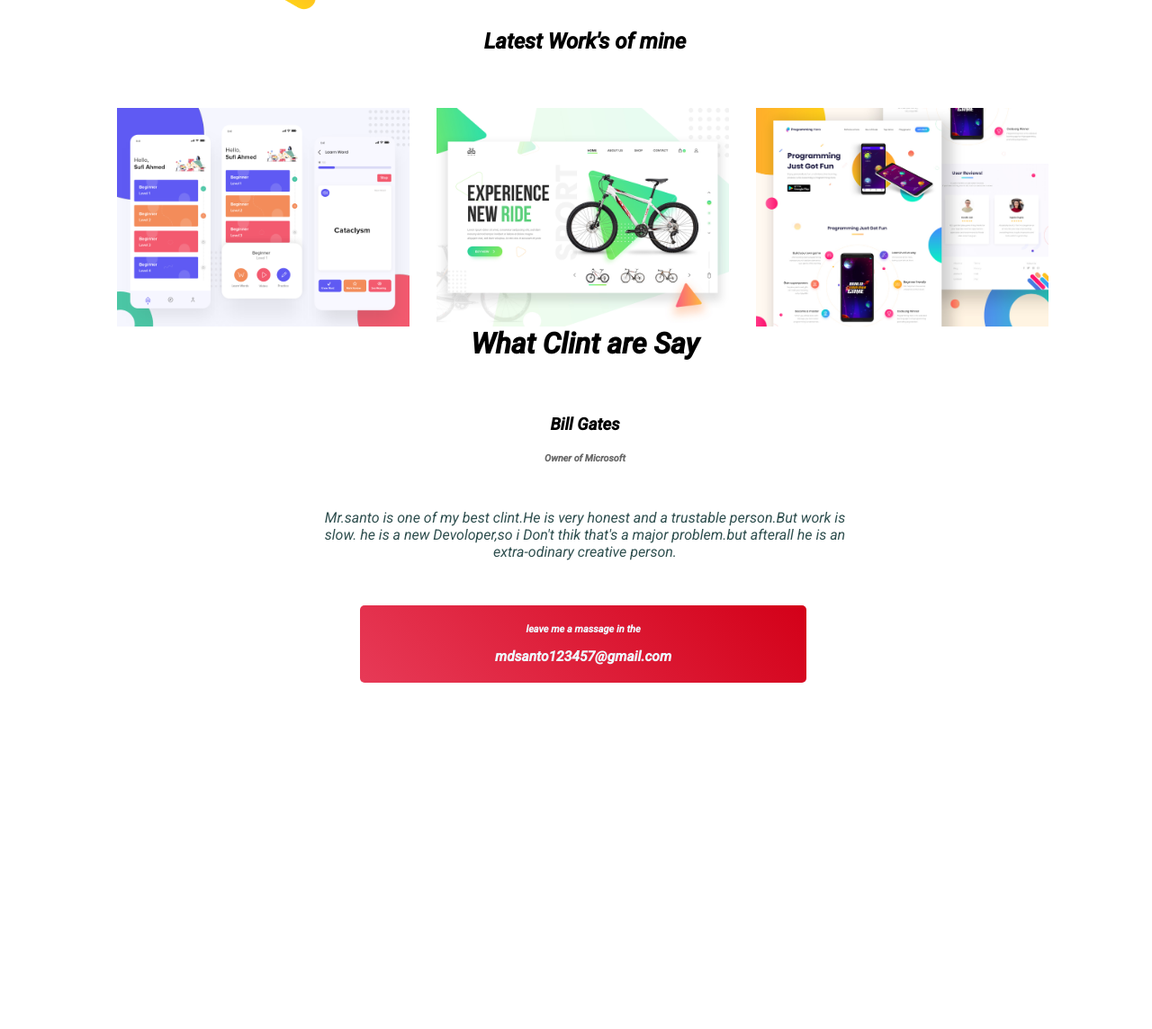
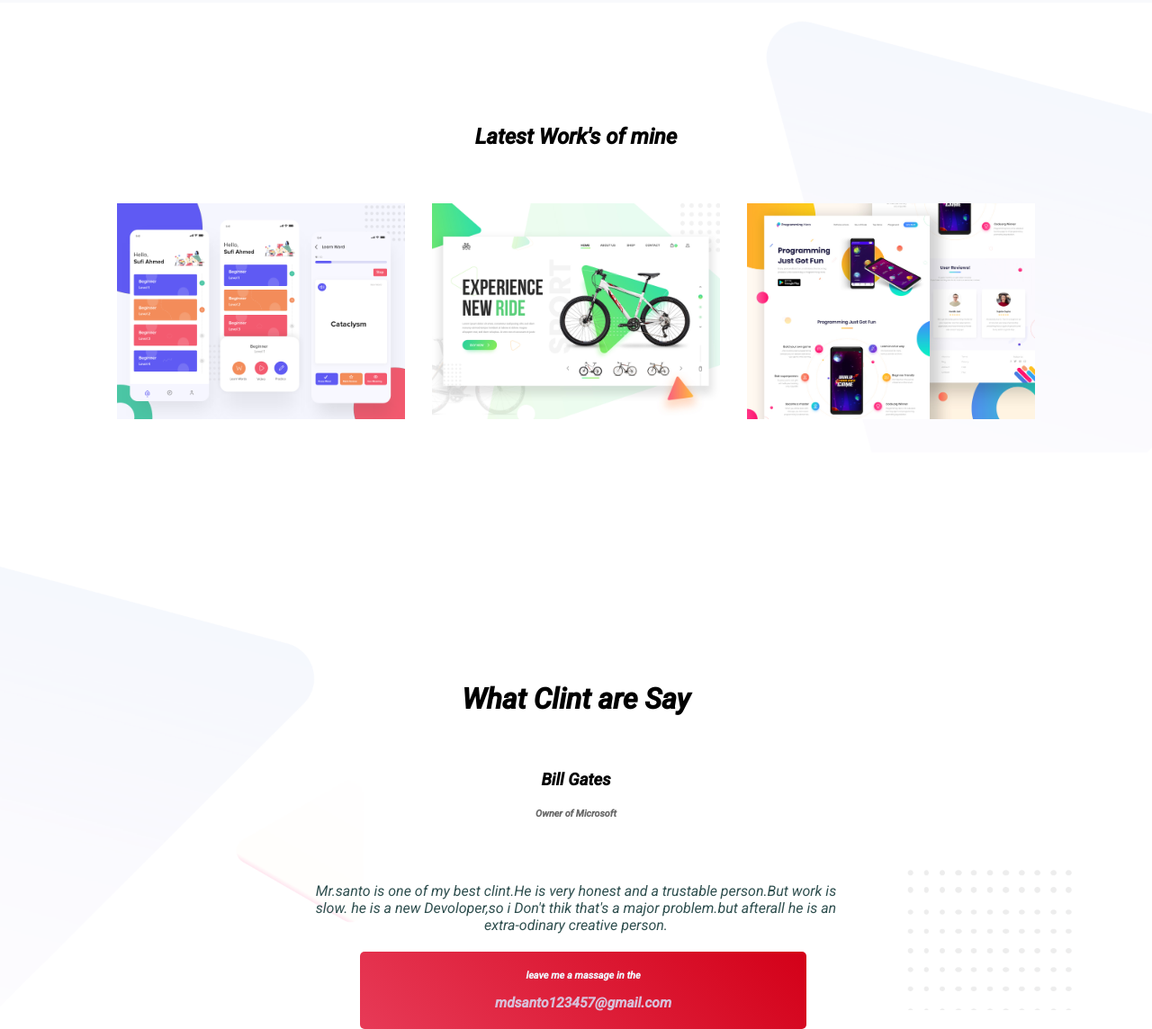
Before and after one commit to santo123457/personal-website, a plain HTML site: page index.html in a window 1280 px wide. Shown: the part 997-2141 px from the top of the page at 90% size. Before the commit the page ends 1756 px from the top, so only its background shows below. Drawn offline with Linux system fonts and the light colour scheme.

Commit message:
just finished website

```diff
--- a/index.html
+++ b/index.html
@@ -36,10 +36,10 @@
     <h1 style="text-align: center;margin:120px 0 60px 0;">What Clint are Say</h1>
     <h3>Bill Gates</h3>
     <h6>Owner of Microsoft</h6>
-    <p style="text-align: center; padding: 0 350px 50px 350px;">Mr.santo is one of my best clint.He is very honest and a trustable person.But work is slow. he is a new Devoloper,so i Don't thik that's a major problem.but afterall he is an extra-odinary creative person. </p>
+    <p style="display: block;margin: auto;text-align: center;width: 600px;">Mr.santo is one of my best clint.He is very honest and a trustable person.But work is slow. he is a new Devoloper,so i Don't thik that's a major problem.but afterall he is an extra-odinary creative person. </p>
     <button class="button-3" style="text-align: center;">
-        <h5 style="text-align: center;color: aliceblue; ">leave me a massage in the </h5>
-       <h3 style="text-align: center;"> mdsanto123457@gmail.com </h3>
+       <a href="#" target="_blank"> <h5 style="text-align: center;color: aliceblue; ">leave me a massage in the </h5>
+        <h3 style="text-align: center;"> mdsanto123457@gmail.com </h3></a>
     </button>
    </footer>
 
--- a/style.css
+++ b/style.css
@@ -5,30 +5,38 @@
 }
 
 .part-1{
-    width: 1300px;
-    background-image: url ("img/header-bg.png");
+    height: 500px;
+    background-image: url("img/header-bg.png");
     background-repeat: no-repeat;
     background-position: left;
+    background-size: cover;
+    background-position: center;
 }
 .part-2{
-    width: 1300px;
+    height: 500px;
    background-image: url("img/biography-bg.png");
     background-repeat: no-repeat;
     background-position: left;
+    background-size: cover;
+    background-position: center;
 
 }
 .part-3{
-    width:1300px;
-    background-image: url ("img/latest-work-bg.png");
+    height: 500px;
+    background-image: url("img/latest-work-bg.png");
     background-repeat: no-repeat;
     background-position: left;
+    background-size: cover;
+    background-position: center;
 
 }
 .part-4{
-    width:1300px;
-    background-image: url ("img/footer-bg.png");
+    height: 500px;
+    background-image: url("img/footer-bg.png");
     background-repeat: no-repeat;
     background-position: left;
+    background-size: cover;
+    background-position: center;
 
 }
 .half-side{
@@ -105,3 +113,7 @@ h6{
     margin: 20px 0 50px 0;
 
 }
+button a{
+    text-decoration: none;
+    color: thistle;
+}
```
